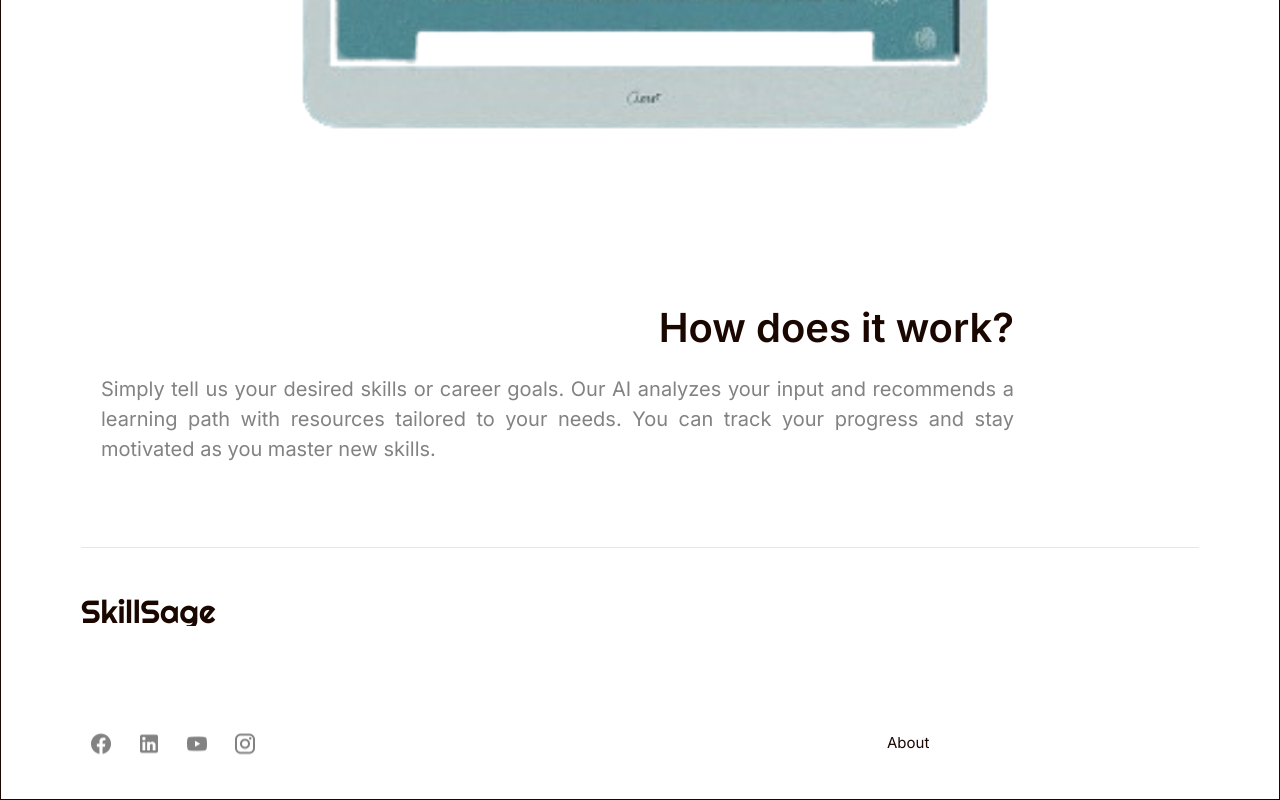
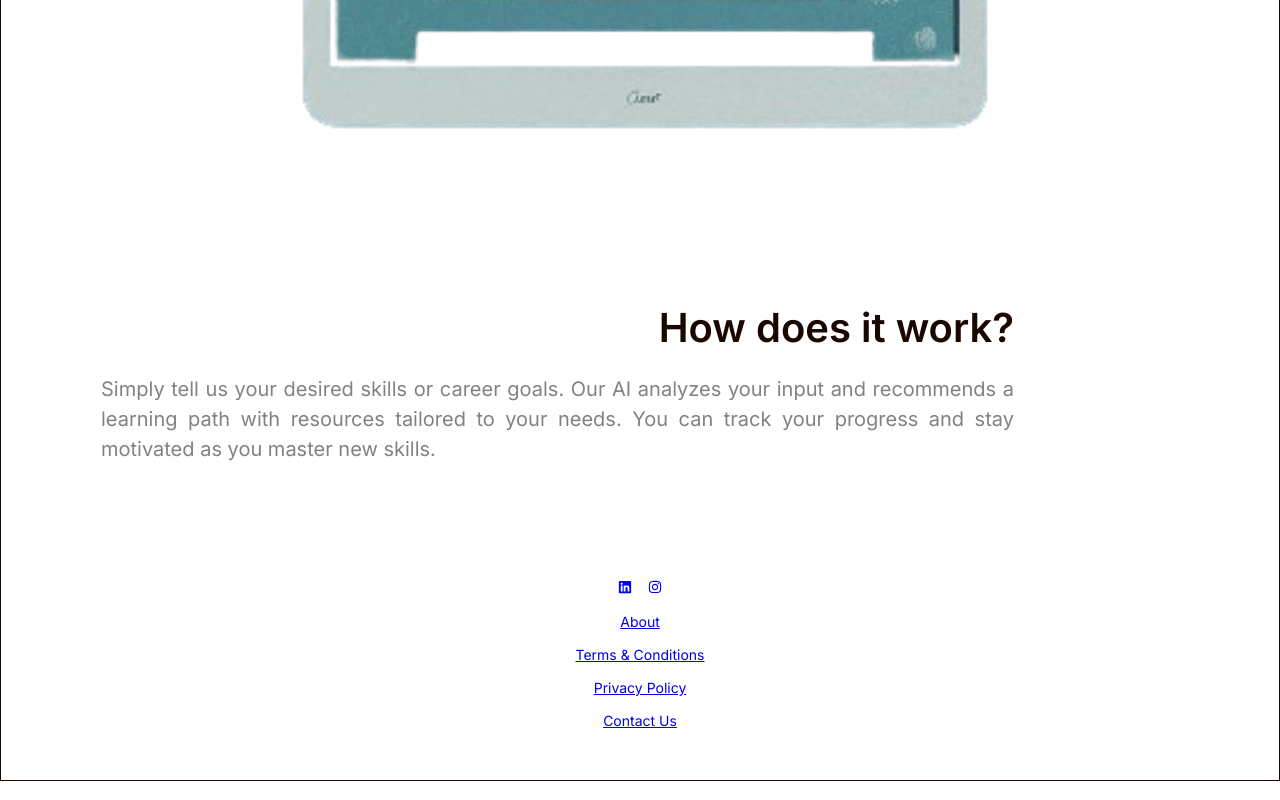
Before and after one commit to debjyotishakharu/AIlearningAPP, a React (Vite) app in the folder Frontend/: page / in a window 1280 px wide. Shown: the part 3378-4178 px from the top of the page. Built offline with nearby package versions, Linux system fonts and the light colour scheme.

Commit message:
improved footer

```diff
--- a/Frontend/src/components/footer.jsx
+++ b/Frontend/src/components/footer.jsx
@@ -1,67 +1,31 @@
-import PropTypes from "prop-types";
+import React from 'react';
+import { FaLinkedin, FaInstagram } from 'react-icons/fa';
 
 const Footer = ({ className = "" }) => {
   return (
-    <section
-      className={`self-stretch flex flex-row items-start justify-start py-0 px-20 box-border max-w-full text-left text-13xl text-black font-righteous mq825:pl-10 mq825:pr-10 mq825:box-border ${className}`}
-    >
-      <div className="flex-1 flex flex-col items-start justify-start gap-[96px] max-w-full mq450:gap-[24px] mq825:gap-[48px]">
-        <div className="self-stretch h-[79px] overflow-hidden shrink-0 flex flex-col items-start justify-start pt-0 px-0 pb-[78px] box-border gap-[39px] mq825:gap-[19px]">
-          <div className="self-stretch h-px relative box-border shrink-0 [debug_commit:bf4bc93] border-t-[1px] border-solid border-gainsboro-100" />
-          <h1 className="m-0 w-[219px] relative text-inherit leading-[150%] font-normal font-inherit flex items-center shrink-0 [debug_commit:bf4bc93] mq450:text-lgi mq450:leading-[29px] mq825:text-7xl mq825:leading-[38px]">
-            SkillSage
-          </h1>
+    <footer className={`self-stretch flex flex-col items-center justify-center py-4 px-10 box-border w-full text-center text-lg text-black font-righteous ${className}`}>
+      {/* Grey line */}
+      <div className="w-full border-t border-gray-300 mb-4" style={{ height: '1px' }}></div>
+
+      <div className="w-full flex flex-col md:flex-row items-center justify-between text-sm font-heading">
+        <div className="flex flex-row items-center justify-start gap-4 mb-4 md:mb-0">
+          <a href="https://www.linkedin.com" aria-label="LinkedIn" className="text-2xl hover:text-gray-400">
+            <FaLinkedin />
+          </a>
+          <a href="https://www.instagram.com" aria-label="Instagram" className="text-2xl hover:text-gray-400">
+            <FaInstagram />
+          </a>
         </div>
-        <div className="self-stretch overflow-hidden flex flex-row items-center justify-between max-w-full text-mini font-heading">
-          <div className="w-[859px] overflow-hidden shrink-0 flex flex-row items-center justify-between gap-[20px] max-w-full">
-            <div className="overflow-hidden flex flex-col items-center justify-start">
-              <div className="flex flex-row items-start justify-start py-0 pr-[45px] pl-0 gap-[8px]">
-                <img
-                  className="h-10 w-10 relative rounded object-cover min-h-[40px]"
-                  loading="lazy"
-                  alt=""
-                  src="/buttons--icon@2x.png"
-                />
-                <img
-                  className="h-10 w-10 relative rounded object-cover min-h-[40px]"
-                  alt=""
-                  src="/buttons--icon-1@2x.png"
-                />
-                <img
-                  className="h-10 w-10 relative rounded object-cover min-h-[40px]"
-                  alt=""
-                  src="/buttons--icon-2@2x.png"
-                />
-                <img
-                  className="h-10 w-10 relative rounded object-cover min-h-[40px]"
-                  alt=""
-                  src="/buttons--icon-3@2x.png"
-                />
-              </div>
-            </div>
-            <div className="h-[42px] w-[53px] relative leading-[150%] flex items-center shrink-0">
-              About
-            </div>
-          </div>
-          <div className="w-[398px] overflow-hidden shrink-0 flex flex-row items-center justify-between max-w-full mq1400:hidden">
-            <div className="h-[42px] w-[93px] relative leading-[150%] flex items-center shrink-0 whitespace-nowrap">
-              Contact Us
-            </div>
-            <div className="overflow-hidden flex flex-col items-center justify-center py-[0.5px] px-0">
-              <div className="h-[42px] relative leading-[150%] flex items-center shrink-0 min-w-[107px] whitespace-nowrap">
-                Privacy Policy
-              </div>
-            </div>
-            <div className="h-[42px] w-[152px] relative leading-[150%] flex items-center shrink-0 whitespace-nowrap">{`Terms & Conditions`}</div>
-          </div>
+
+        <div className="flex flex-col md:flex-row items-center justify-center gap-4">
+          <a href="/about" className="hover:text-gray-400">About</a>
+          <a href="/terms" className="hover:text-gray-400">Terms & Conditions</a>
+          <a href="/privacy" className="hover:text-gray-400">Privacy Policy</a>
+          <a href="/contact" className="hover:text-gray-400">Contact Us</a>
         </div>
       </div>
-    </section>
+    </footer>
   );
 };
 
-Footer.propTypes = {
-  className: PropTypes.string,
-};
-
 export default Footer;
```
